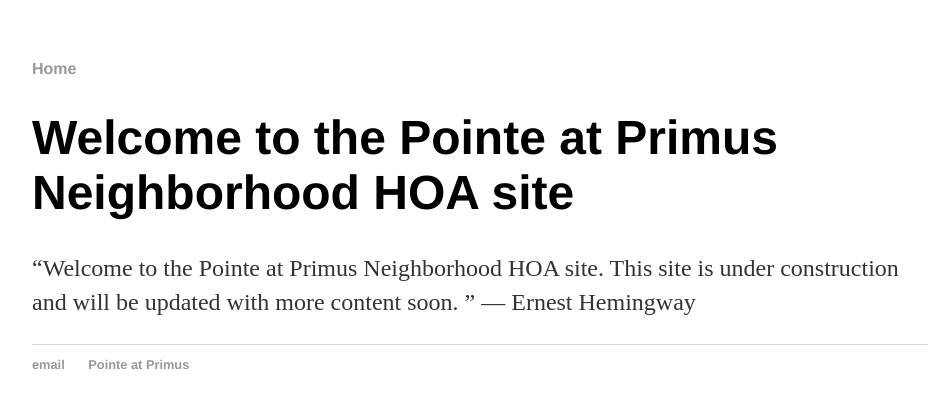
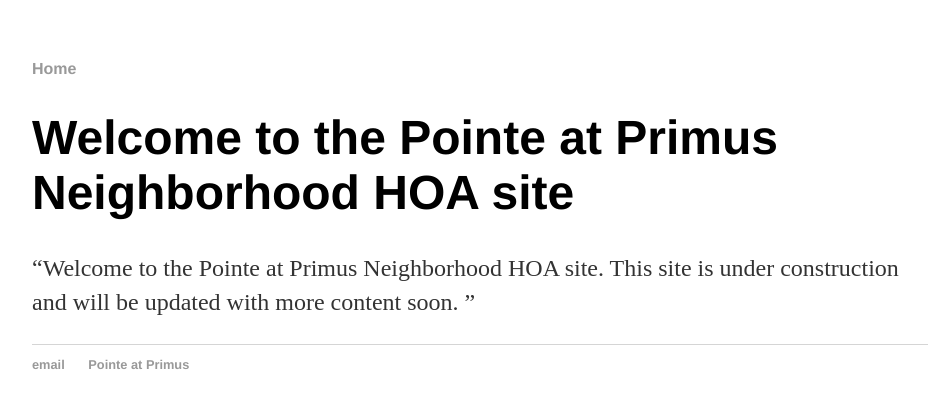
Before and after one commit to primushoa/primushoa.github.io, a plain HTML site: page index.html in a window 1280 px wide. Shown: the whole page, without its empty margins (160-1088 px from the left). Drawn offline with Linux system fonts and the light colour scheme.

Commit message:
Update index.html

```diff
--- a/index.html
+++ b/index.html
@@ -16,8 +16,7 @@
 		<div class="container">
     		<div class="blurb">
         		<h1>Welcome to the Pointe at Primus Neighborhood HOA site</h1>
-        		<p>“Welcome to the Pointe at Primus Neighborhood HOA site. This site is under construction and will be updated with more content soon. ”
-― Ernest Hemingway</p>
+        		<p>“Welcome to the Pointe at Primus Neighborhood HOA site. This site is under construction and will be updated with more content soon. ” </p>
     		</div><!-- /.blurb -->
 		</div><!-- /.container -->
 		<footer>
```
